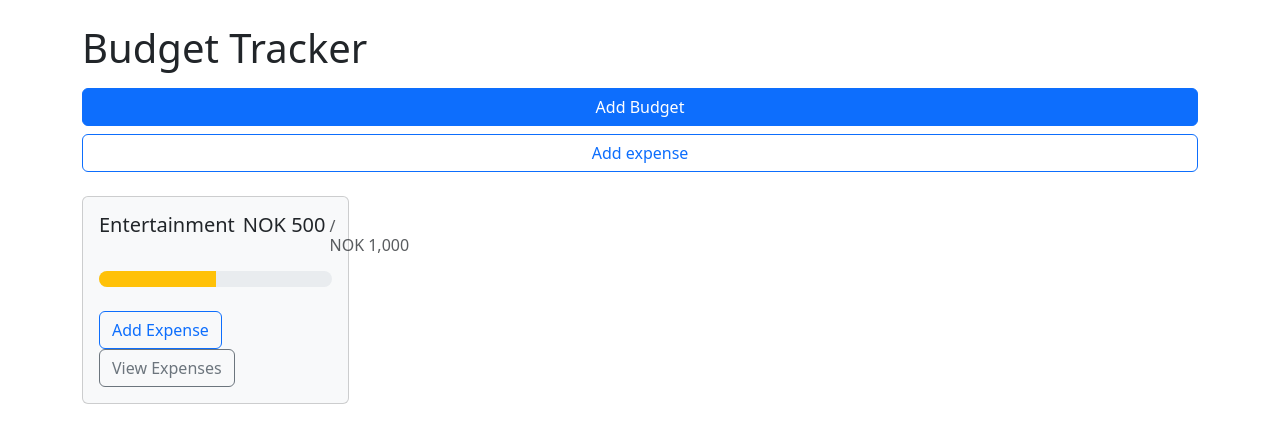
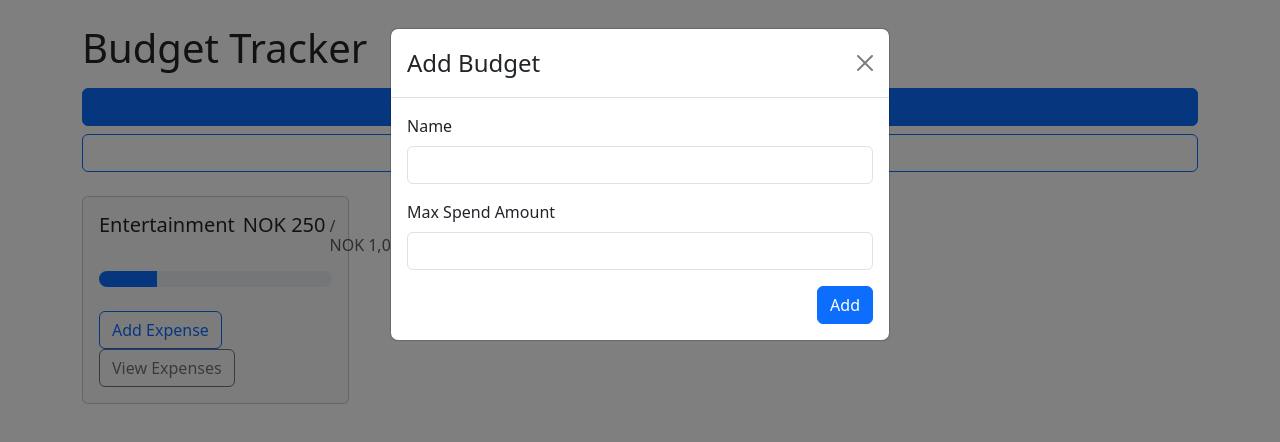
Before and after one commit to HocusP/BudgetTracker, a React (Create React App) app: page / in a window 1280 px wide. Shown: the top 442 px of the page. Built offline with nearby package versions, Linux system fonts and the light colour scheme.

Commit message:
fixed local storage and stuff, cant get handleClose to work but everything else works fine and when you create a new budget it makes a new unqiue budget id

```diff
--- a/src/App.js
+++ b/src/App.js
@@ -2,9 +2,12 @@
 import { Button, Container } from 'react-bootstrap';
 import { Stack } from 'react-bootstrap';
 import BudgetCard from './Components/BudgetCard';
+import AddBudgetModal from './Components/AddBudgetModal';
 
 function App() {
-  return <Container className='my-4'>
+  return (
+  <>
+  <Container className='my-4'>
 
     <Stack direction="horiozontal" gap="2" className='mb-4'>
       <h1 className='me-auto'> Budget Tracker </h1>
@@ -21,12 +24,15 @@
       <BudgetCard
       name="Entertainment"
       gray
-      amount={500}
+      amount={250}
       max={1000}
       ></BudgetCard>
     </div>
 
   </Container>
+  <AddBudgetModal show/>
+  </>
+  )
 }
 
 export default App;
--- /dev/null
+++ b/src/Components/AddBudgetModal.js
@@ -0,0 +1,51 @@
+import { Modal, Form, Button } from "react-bootstrap";
+import { useRef } from "react";
+import { useBudgets } from "../Context/BudgetsContext";
+
+
+export default function AddBudgetModal({ show, handleClose }) {
+    const nameRef = useRef()
+    const maxRef = useRef()
+    const { addBudget } = useBudgets()
+    function handleSubmit(e) {
+        e.preventDefault()
+        addBudget(
+        {
+            name: nameRef.current.value,
+            max: parseFloat(maxRef.current.value)
+        })
+    }
+
+    return (
+        <Modal show={show} onHide={handleClose}>
+            <Form onSubmit={handleSubmit}>
+                <Modal.Header closeButton>
+                    <Modal.Title>Add Budget</Modal.Title>
+                </Modal.Header>
+                <Modal.Body>
+                    <Form.Group className="mb-3" controlId="name">
+                        <Form.Label>Name</Form.Label>
+                        <Form.Control
+                            ref={nameRef}
+                            type="text"
+                            required/>
+
+                    </Form.Group>
+                    <Form.Group className="mb-3" controlId="max">
+                        <Form.Label>Max Spend Amount</Form.Label>
+                        <Form.Control
+                            ref={maxRef}
+                            type="number"
+                            required
+                            min={0}
+                            step={0.01}
+                        />
+                    </Form.Group>
+                    <div className="d-flex justify-content-end">
+                        <Button type="submit" variant="primary">Add</Button>
+                    </div>
+                </Modal.Body>
+            </Form>
+        </Modal>
+    );
+}
--- a/src/Components/BudgetCard.js
+++ b/src/Components/BudgetCard.js
@@ -26,7 +26,6 @@
                 <ProgressBar
                     className="rounded-pill"
                     variant={getProgressBarVariant(amount, max)}
-                    max={1000}
                     min={0}
                     max={max}
                     now={amount}
--- a/src/Context/BudgetsContext.js
+++ b/src/Context/BudgetsContext.js
@@ -1,5 +1,6 @@
 import React, { useContext, useState } from "react"
 import { v4 as uuidV4 } from "uuid"
+import useLocalStorage from "../Hooks/useLocalStorage"
 
 const BudgetsContext = React.createContext()
 
@@ -10,8 +11,8 @@
 }
 
 export const BudgetsProvider = ({ children }) => {
-    const [budgets, setBudgets] = useState([])
-    const [expenses, setExpenses] = useState([])
+    const [budgets, setBudgets] = useLocalStorage("budgets", [])
+    const [expenses, setExpenses] = useLocalStorage("expenses", [])
 
     function getBudgetExpenses (budgetId) {
         return expenses.filter(expense => expense.budgetId === budgetId)
--- a/src/Hooks/useLocalStorage.js
+++ b/src/Hooks/useLocalStorage.js
@@ -1,7 +1,7 @@
 //Implement firebase in here??
 import { useState, useEffect } from "react"
 
-function useLocalStorage(key, defaultlValue) {
+export default function useLocalStorage(key, defaultlValue) {
     const [value, setValue] = useState (() => {
         const jsonValue = localStorage.getItem(key)
         if(jsonValue != null) return JSON.parse(jsonValue)
@@ -15,6 +15,6 @@
 
     useEffect(() => {
         localStorage.setItem(key, JSON.stringify(value))
-    }) [key, value]
+    }, [key, value])
     return [ value, setValue ]
     }
```
